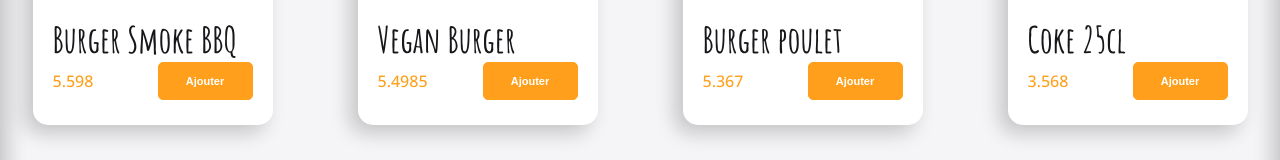
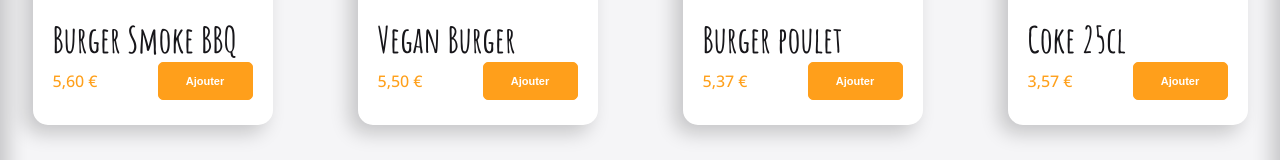
Before and after one commit to Moustito/crazee-burger, a React (Vite) app: page /order/1 in a window 1280 px wide. Shown: the part 355-515 px from the top of the page. Built offline with nearby package versions, Linux system fonts and the light colour scheme; the HTML template or start-up script is replaced by a standard one.

Commit message:
✨ F05: ORDER > ProductCard > Add math.js

```diff
--- a/src/Components/pages/order/ProductCard.jsx
+++ b/src/Components/pages/order/ProductCard.jsx
@@ -1,4 +1,5 @@
 import styled from "styled-components";
+import { formatPrice } from "../../../utils/maths";
 
 export default function ProductCard({ className, datas }) {
   return (
@@ -7,7 +8,7 @@ export default function ProductCard({ className, datas }) {
       <div className="card-menu-content">
         <h3>{datas.title}</h3>
         <div>
-          <p>{datas.price}</p>
+          <p>{formatPrice(datas.price)}</p>
           <button>Ajouter</button>
         </div>
       </div>
```
